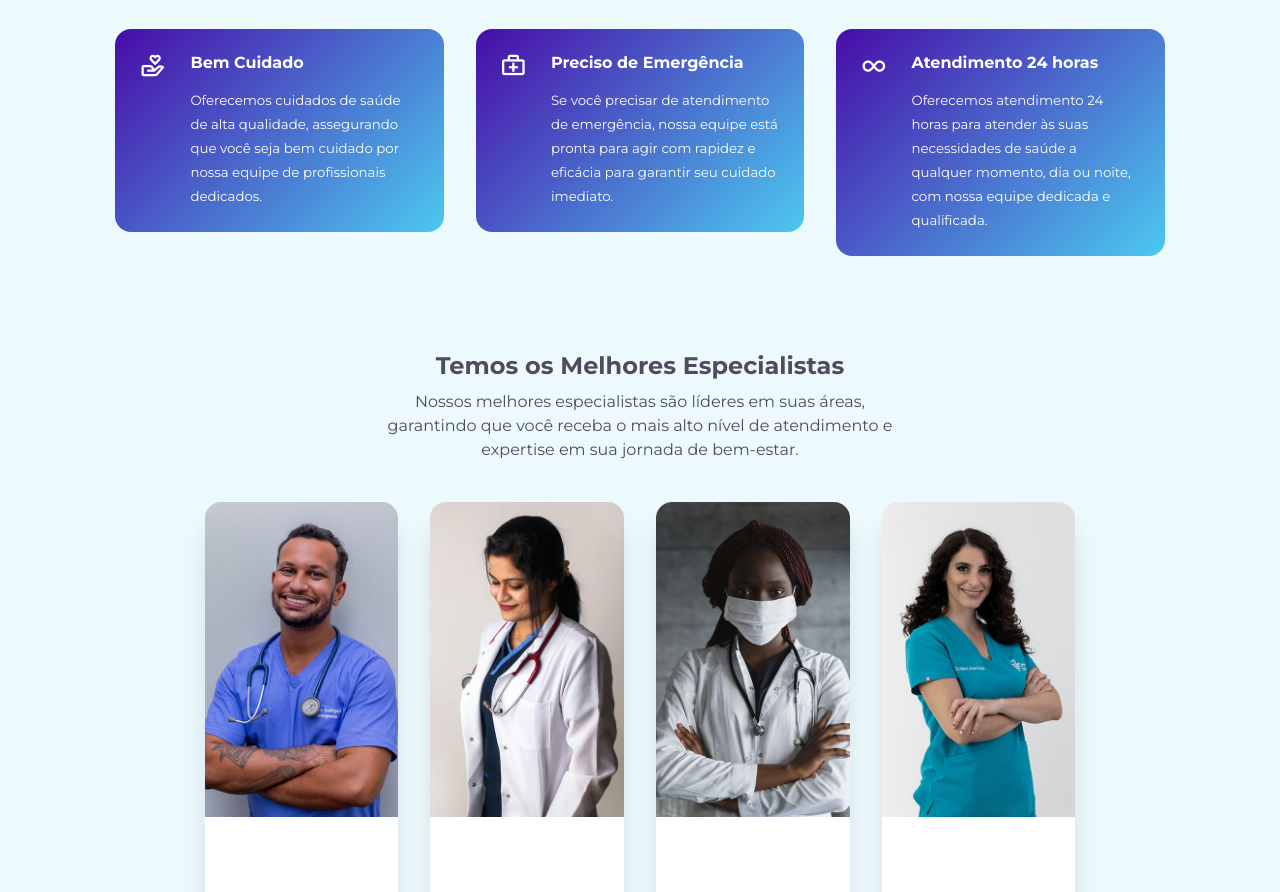
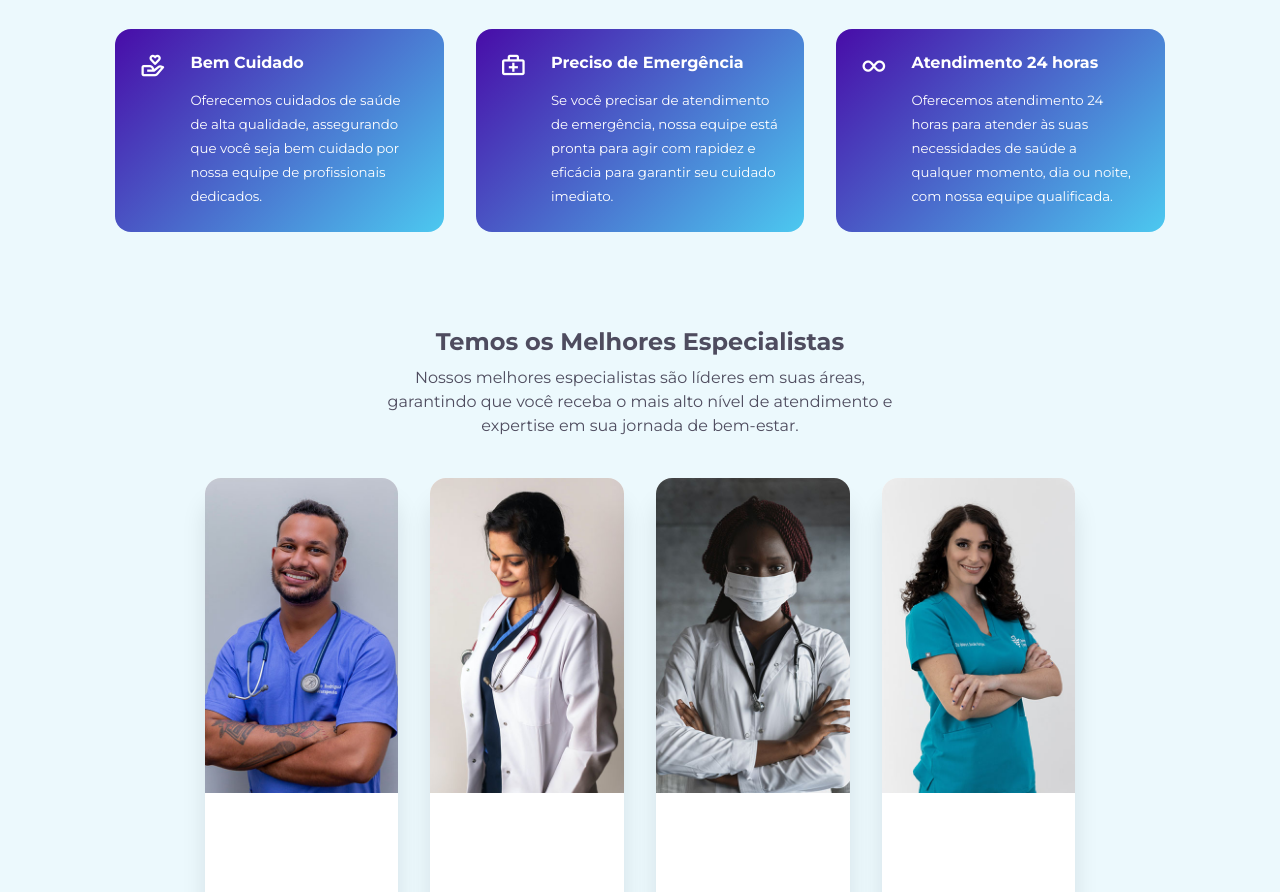
Before and after one commit to Hundlee/site-responsivo-saude, a plain HTML site: page index.html in a window 1280 px wide. Shown: the part 1229-2121 px from the top of the page. Drawn offline with nearby package versions, Linux system fonts and the light colour scheme.

Commit message:
fix: text box

```diff
--- a/index.html
+++ b/index.html
@@ -118,8 +118,7 @@
                         <small
                             >Oferecemos atendimento 24 horas para atender às
                             suas necessidades de saúde a qualquer momento, dia
-                            ou noite, com nossa equipe dedicada e
-                            qualificada.</small
+                            ou noite, com nossa equipe qualificada.</small
                         >
                     </div>
                 </article>
```
